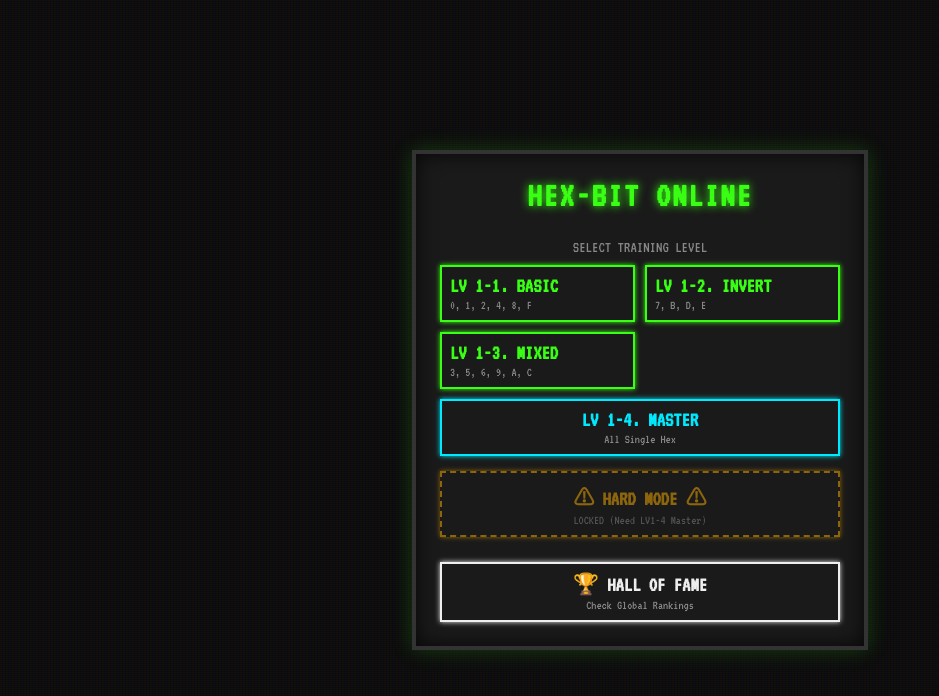
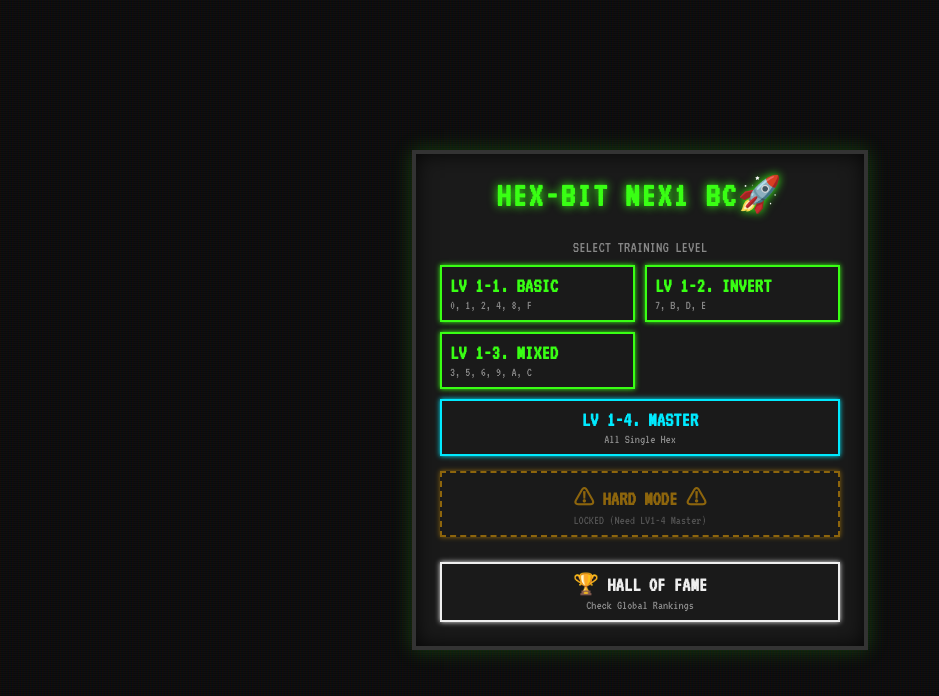
Before and after one commit to dev-seongmo/Bit-Master, a plain HTML site: page index.html in a window 1280 px wide. Shown: the top 696 px of the page, without its empty margins (0-939 px from the left). Drawn offline with nearby package versions, Linux system fonts and the light colour scheme.

Commit message:
edit title4

```diff
--- a/index.html
+++ b/index.html
@@ -76,7 +76,7 @@
 </head>
 <body>
     <div id="game-container">
-        <h1>HEX-BIT ONLINE</h1>
+        <h1>HEX-BIT NEX1 BC🚀</h1>
 
         <div id="start-screen" style="width: 100%;">
             <p style="font-size: 1rem; margin-bottom: 10px; color:#888;">SELECT TRAINING LEVEL</p>
```
